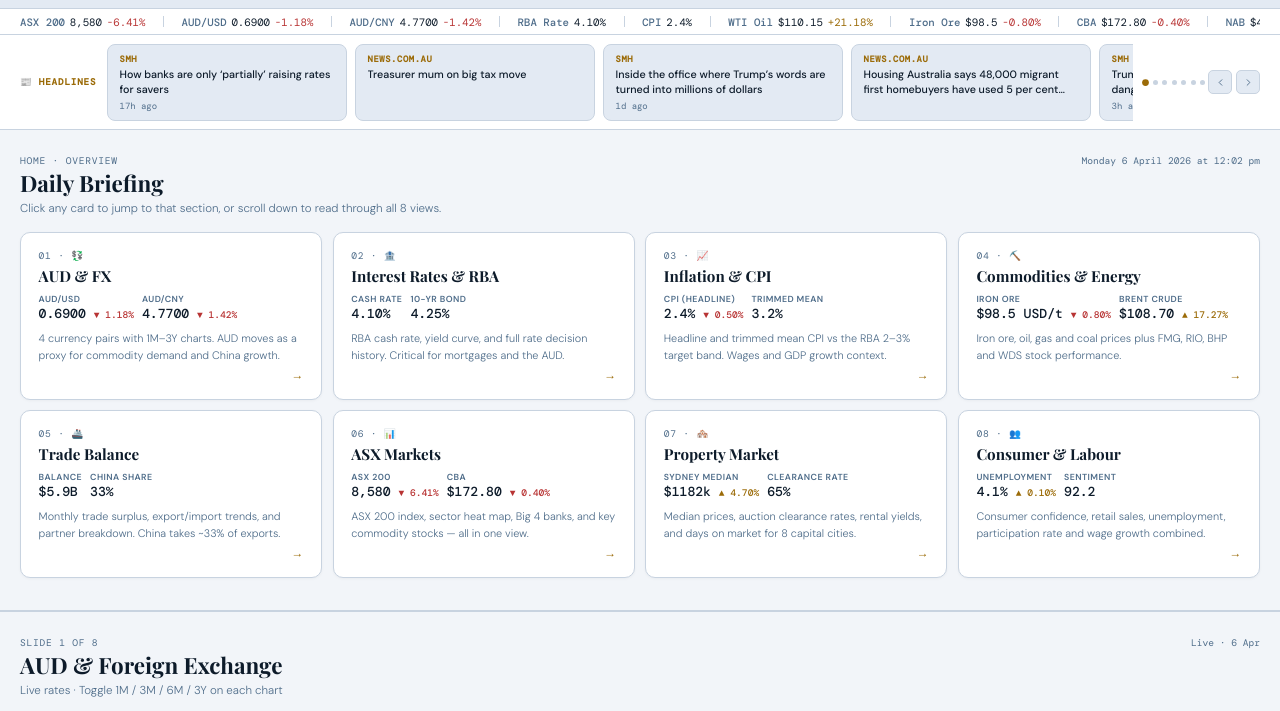
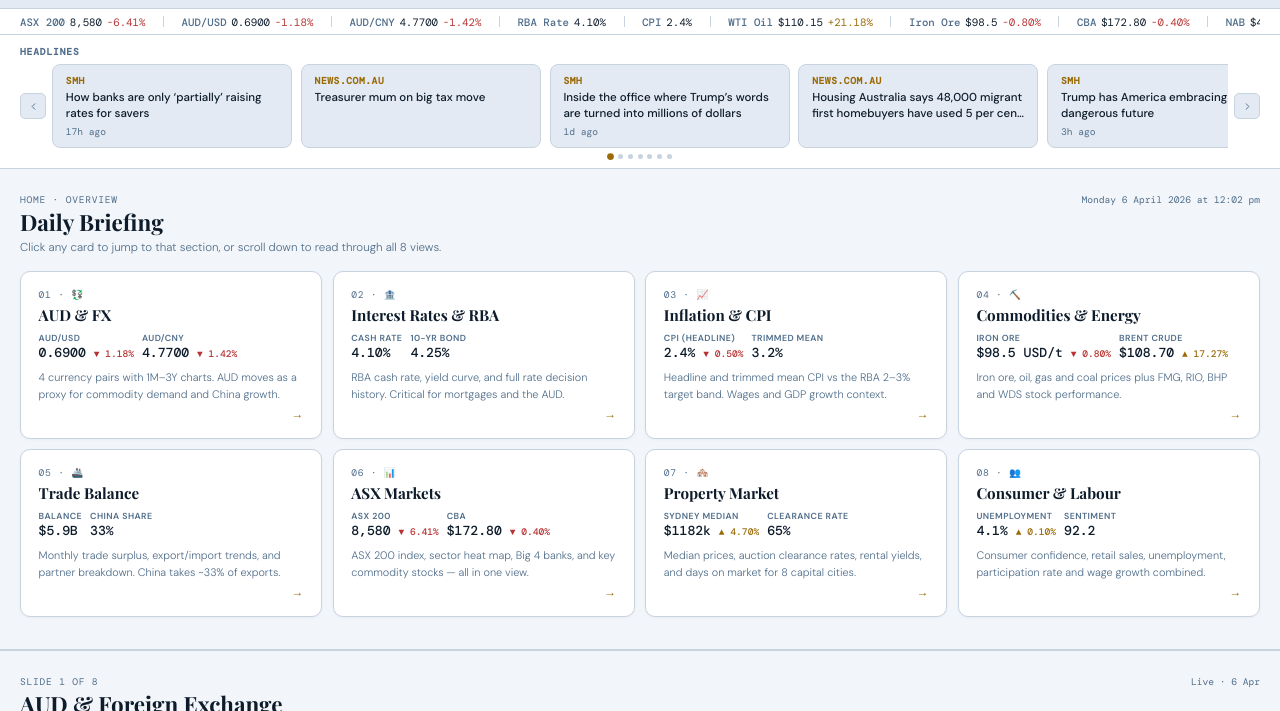
Before and after one commit to adeebkhan01/au-finance-dashboard, a plain HTML site: page index.html in a window 1280 px wide. Shown: the part 42-753 px from the top of the page. Drawn offline with nearby package versions, Linux system fonts and the light colour scheme.

Commit message:
Update index.html

```diff
--- a/index.html
+++ b/index.html
@@ -132,21 +132,20 @@
 .range-btn.active{background:var(--green);border-color:var(--green);color:#fff}
 
 /* ── News Carousel ────────────────────────────────────── */
-.news-bar{background:var(--card);border-bottom:1px solid var(--border);padding:.55rem 1.25rem;transition:background .3s;overflow:hidden}
-.news-bar-inner{display:flex;align-items:center;gap:.65rem}
-.news-label{font-size:.58rem;font-weight:700;text-transform:uppercase;letter-spacing:.09em;color:var(--green);font-family:var(--mono);white-space:nowrap;flex-shrink:0}
+.news-bar{background:var(--card);border-bottom:1px solid var(--border);padding:.6rem 1.25rem .55rem;transition:background .3s;overflow:hidden}
+.news-label{font-size:.6rem;font-weight:700;text-transform:uppercase;letter-spacing:.09em;color:var(--muted);font-family:var(--mono);margin-bottom:.4rem}
+.news-carousel-row{display:flex;align-items:center;gap:.4rem}
 .news-track-wrap{flex:1;overflow:hidden;position:relative}
-.news-track{display:flex;gap:.5rem;transition:transform .45s cubic-bezier(.4,0,.2,1);will-change:transform}
-.news-card{flex-shrink:0;width:240px;background:var(--surface);border:1px solid var(--border);border-radius:8px;padding:.5rem .72rem;cursor:pointer;text-decoration:none;display:block;transition:border-color .15s,box-shadow .15s}
+.news-track{display:flex;gap:.55rem;transition:transform .45s cubic-bezier(.4,0,.2,1);will-change:transform}
+.news-card{flex-shrink:0;width:240px;background:var(--surface);border:1px solid var(--border);border-radius:8px;padding:.55rem .8rem;cursor:pointer;text-decoration:none;display:block;transition:border-color .15s,box-shadow .15s}
 .news-card:hover{border-color:var(--green-lt);box-shadow:0 2px 8px rgba(0,0,0,.07)}
-.news-src{font-size:.55rem;font-family:var(--mono);font-weight:700;color:var(--green);text-transform:uppercase;letter-spacing:.07em;margin-bottom:.15rem}
-.news-hl{font-size:.67rem;font-weight:500;line-height:1.35;color:var(--text);display:-webkit-box;-webkit-line-clamp:2;-webkit-box-orient:vertical;overflow:hidden}
-.news-age{font-size:.56rem;color:var(--muted);font-family:var(--mono);margin-top:.2rem}
-.news-nav{display:flex;gap:.22rem;align-items:center;flex-shrink:0}
-.news-nav-btn{width:24px;height:24px;border-radius:5px;border:1px solid var(--border);background:var(--surface);color:var(--muted);cursor:pointer;display:flex;align-items:center;justify-content:center;transition:all .15s;flex-shrink:0;line-height:1}
+.news-src{font-size:.6rem;font-family:var(--mono);font-weight:700;color:var(--green);text-transform:uppercase;letter-spacing:.06em;margin-bottom:.18rem}
+.news-hl{font-size:.72rem;font-weight:500;line-height:1.38;color:var(--text);display:-webkit-box;-webkit-line-clamp:2;-webkit-box-orient:vertical;overflow:hidden}
+.news-age{font-size:.6rem;color:var(--muted);font-family:var(--mono);margin-top:.22rem}
+.news-nav-btn{width:26px;height:26px;border-radius:5px;border:1px solid var(--border);background:var(--surface);color:var(--muted);cursor:pointer;display:flex;align-items:center;justify-content:center;transition:all .15s;flex-shrink:0;line-height:1}
 .news-nav-btn:hover{border-color:var(--green);color:var(--green);background:var(--green-dim)}
 .news-nav-btn svg{width:11px;height:11px;stroke:currentColor;fill:none;stroke-width:2;stroke-linecap:round;stroke-linejoin:round}
-.news-dots{display:flex;gap:.28rem;align-items:center;flex-shrink:0}
+.news-dots-row{display:flex;justify-content:center;gap:.3rem;margin-top:.4rem}
 .news-dot{width:5px;height:5px;border-radius:50%;background:var(--border);transition:background .2s,transform .2s;cursor:pointer}
 .news-dot.active{background:var(--green);transform:scale(1.35)}
 
@@ -318,21 +317,19 @@
 
 <!-- ── News Carousel ── -->
 <div class="news-bar" id="news-bar" style="display:none">
-  <div class="news-bar-inner">
-    <span class="news-label">📰 Headlines</span>
+  <div class="news-label">Headlines</div>
+  <div class="news-carousel-row">
+    <button class="news-nav-btn" id="news-prev" title="Previous">
+      <svg viewBox="0 0 24 24"><polyline points="15 18 9 12 15 6"/></svg>
+    </button>
     <div class="news-track-wrap">
       <div class="news-track" id="news-track"></div>
     </div>
-    <div class="news-nav">
-      <div class="news-dots" id="news-dots"></div>
-      <button class="news-nav-btn" id="news-prev" title="Previous">
-        <svg viewBox="0 0 24 24"><polyline points="15 18 9 12 15 6"/></svg>
-      </button>
-      <button class="news-nav-btn" id="news-next" title="Next">
-        <svg viewBox="0 0 24 24"><polyline points="9 18 15 12 9 6"/></svg>
-      </button>
-    </div>
+    <button class="news-nav-btn" id="news-next" title="Next">
+      <svg viewBox="0 0 24 24"><polyline points="9 18 15 12 9 6"/></svg>
+    </button>
   </div>
+  <div class="news-dots-row" id="news-dots"></div>
 </div>
 
 <!-- ── Main content (injected by JS) ── -->
```
